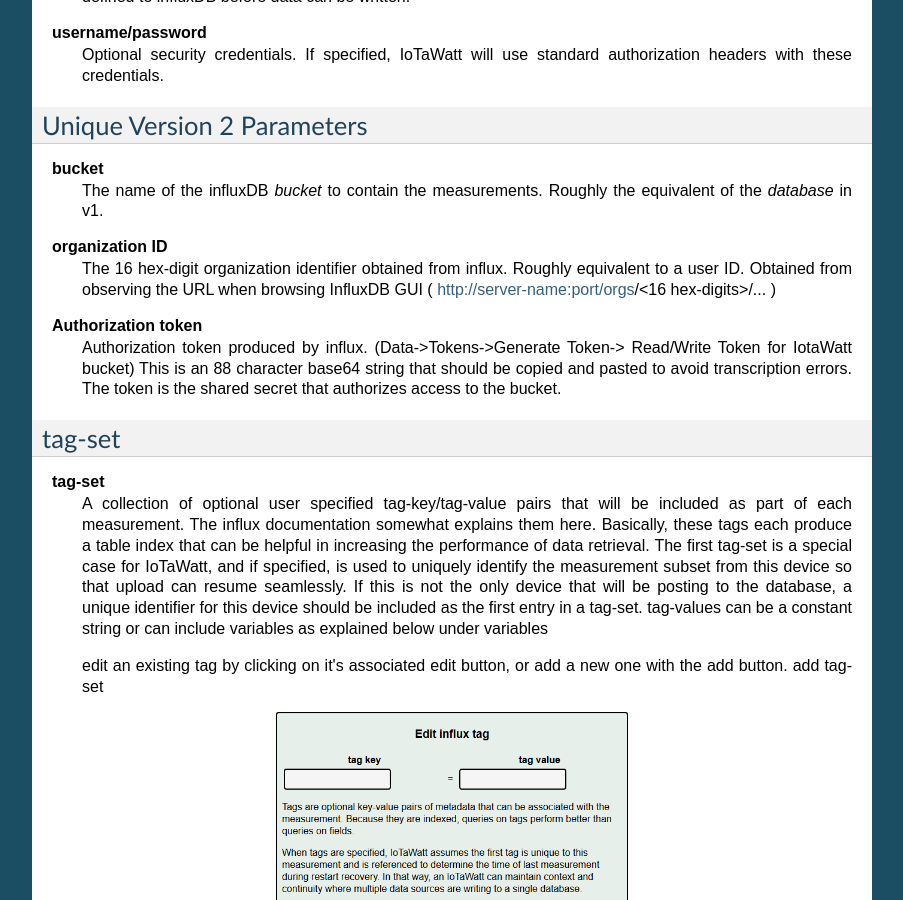
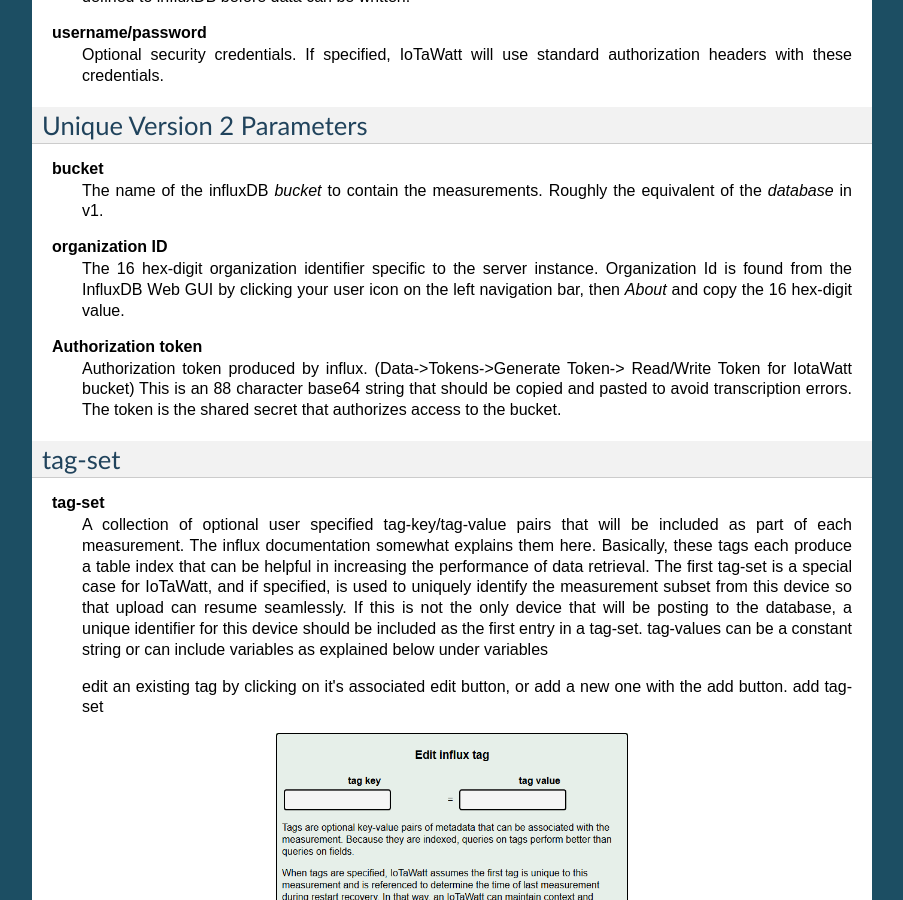
Before and after one commit to boblemaire/IoTaWatt, a Sphinx documentation site: the page built from Docs/influxDB.rst, in a window 1280 px wide and 900 px high, scrolled down 2522 px. Shown: the whole window, without its empty margins (198-1101 px from the left). Built offline with Sphinx 7.4.7, drawn with Linux system fonts in a browser that asks for light colours; formulas are drawn with MathJax 3; some of the changed text lies outside the part shown.

Commit message:
Update influxDB.rst

```diff
--- a/Docs/influxDB.rst
+++ b/Docs/influxDB.rst
@@ -150,9 +150,9 @@
     Roughly the equivalent of the `database` in v1.
 
 **organization ID**
-    The 16 hex-digit organization identifier obtained from influx.
-    Roughly equivalent to a user ID. Obtained from observing the URL
-    when browsing InfluxDB GUI ( http://server-name:port/orgs/<16 hex-digits>/... )
+    The 16 hex-digit organization identifier specific to the server instance.
+    Organization Id is found from the InfluxDB Web GUI by clicking your user
+    icon on the left navigation bar, then `About` and copy the 16 hex-digit value.
 
 **Authorization token**
     Authorization token produced by influx. (Data->Tokens->Generate Token-> Read/Write Token for IotaWatt bucket)
```
